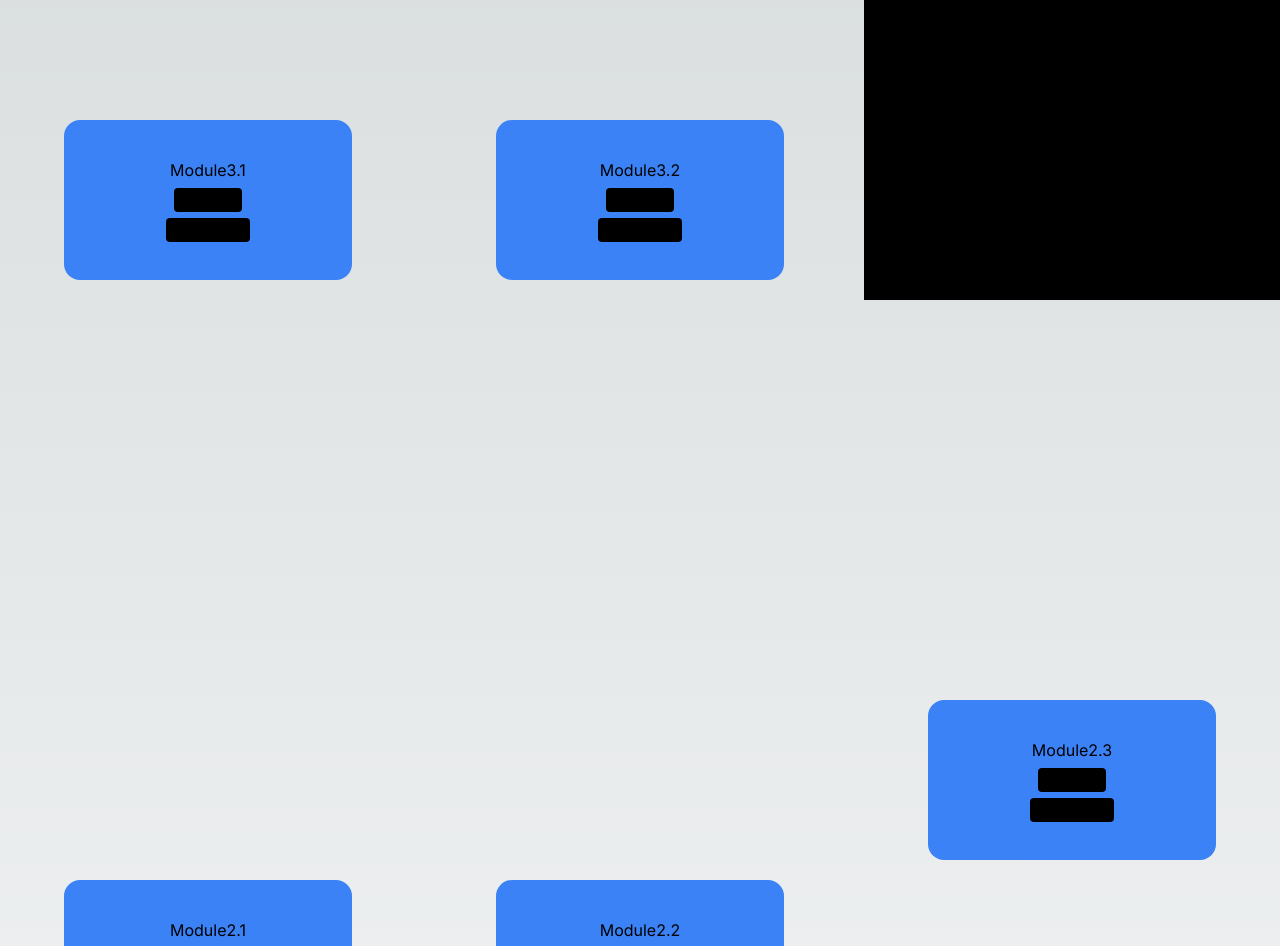
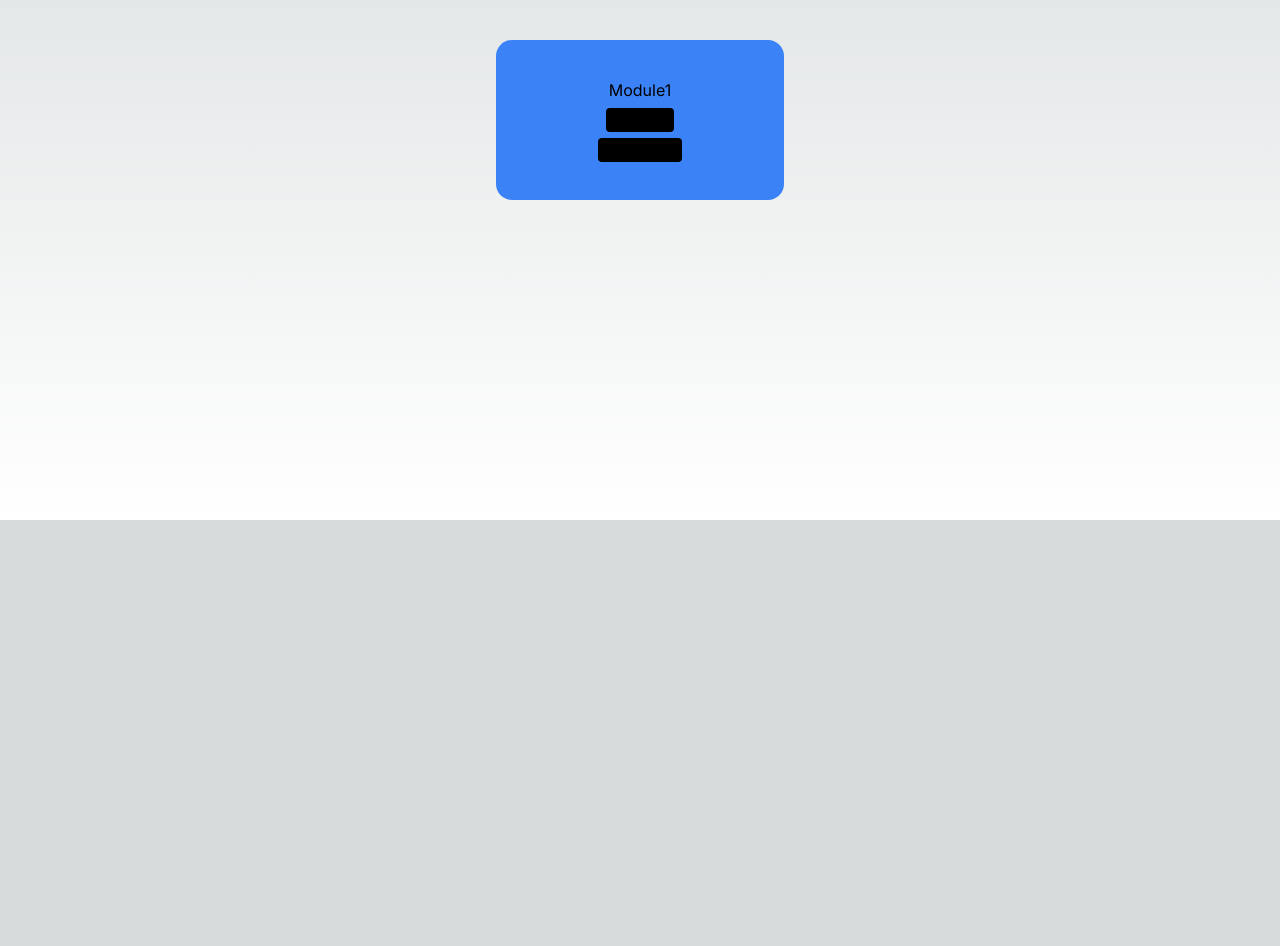
Before and after one commit to Hamhunter23/H2S, a Next.js app in the folder skillforage/: page /journey in a window 1280 px wide. Shown: the part 280-1226 px from the top of the page. After the commit the page ends 800 px from the top, so only its background shows below. Built offline with nearby package versions, Linux system fonts and the light colour scheme.

Commit message:
updated journey page and added minimal animations

```diff
--- /dev/null
+++ b/skillforage/app/journey/components/ChooseModule.tsx
@@ -0,0 +1,18 @@
+import React, {useEffect} from "react";
+
+interface ChooseModuleProps {
+    choose: () => void;
+}
+
+const ChooseModule:React.FC<ChooseModuleProps> = ({choose}) => {
+    return (
+        <div className="flex flex-col gap-1.5 items-center justify-center bg-red-500 rounded-2xl w-72 h-40 relative">
+            <button
+                className="bg-black rounded px-4 hover:bg-blue-700"
+                onClick={choose}
+            >Choose</button>
+        </div>
+    )
+}
+
+export default ChooseModule;
--- a/skillforage/app/journey/components/ContentBox.tsx
+++ b/skillforage/app/journey/components/ContentBox.tsx
@@ -1,5 +1,3 @@
-"use client";
-
 import React from "react";
 
 interface ContentBoxProps {
--- a/skillforage/app/journey/components/Modal.tsx
+++ b/skillforage/app/journey/components/Modal.tsx
@@ -1,4 +1,4 @@
-import React, {useEffect} from 'react';
+import React, { useEffect } from 'react';
 
 const Modal = ({ details }) => {
     useEffect(() => {
@@ -10,13 +10,13 @@ const Modal = ({ details }) => {
 
     return (
         <div className="w-full flex flex-col items-center justify-center">
-                <div className='fixed top-1/4 z-10 w-2/5 h-2/5 overflow-auto bg-blue-500 rounded-xl'>
-                    <div className="bg-red-500 my-10p mx-auto p-5 border-solid border-white w-4/5 max-w-xl rounded-xl shadow-custom">
-                        <span className="text-black float-right text-3xl font-bold hover:text-white hover:no-underline hover:cursor-pointer focus:text-white focus:no-underline focus:cursor-pointer close">&times;</span>
-                        <p id="details">No Details Found</p>
-                    </div>
+            <div className='fixed top-1/4 z-10 w-2/5 h-2/5 overflow-auto bg-blue-500 rounded-xl'>
+                <div className="bg-red-500 my-10p mx-auto p-5 border-solid border-white w-4/5 max-w-xl rounded-xl shadow-custom">
+                    <span className="text-black float-right text-3xl font-bold hover:text-white hover:no-underline hover:cursor-pointer focus:text-white focus:no-underline focus:cursor-pointer close">&times;</span>
+                    <p id="details">No Details Found</p>
                 </div>
             </div>
+        </div>
     );
 };
 
--- a/skillforage/app/journey/components/ModuleBox.tsx
+++ b/skillforage/app/journey/components/ModuleBox.tsx
@@ -1,24 +1,22 @@
-"use client";
-
 import React, { useRef, useState, useEffect } from "react";
 
 interface ModuleProps {
     name: String;
+    select: boolean;
     start: () => void;
     details: () => void;
+    selectHandle: () => void;
 }
 
-const Module: React.FC<ModuleProps> = ({ name, start, details }) => {
-
-
+const Module: React.FC<ModuleProps> = ({ name, select, start, selectHandle, details }) => {
     return (
-        <div className="flex flex-col gap-1.5 items-center justify-center bg-blue-500 rounded-2xl w-72 h-40 relative m-5 myModule">
+        <div className="flex flex-col gap-1.5 items-center justify-center bg-blue-500 rounded-2xl w-72 h-40 relative m-5">
             <p>{name}</p>
             <button
                 className="bg-black rounded px-4 hover:bg-blue-700"
-                onClick={start}
+                onClick={select ? selectHandle : start}
             >
-                Start
+                {select ? "Select": "Start"}
             </button>
             <button
                 className="bg-black rounded px-4 hover:bg-blue-700"
--- /dev/null
+++ b/skillforage/app/journey/components/OptionsModal.tsx
@@ -0,0 +1,43 @@
+import React, { useEffect } from "react";
+import { createRoot } from "react-dom/client";
+import Module from "./ModuleBox";
+
+interface OptionsModalProps {
+    options: string[];
+    modules: object[];
+    start: (moduleName: string) => void;
+    details: (details: string) => void;
+    selectHandle: (module: object) => void;
+}
+
+
+const OptionsModal: React.FC<OptionsModalProps> = ({ options, modules, start, details, selectHandle }) => {
+    const renderModule = (module: object, index) => {
+        return (
+            <Module key={index} select={true} name={module.moduleName} selectHandle={() => selectHandle(module)} start={() => start(module.moduleName)} details={() => details(module.details)} />
+        );
+    };
+
+    useEffect(() => {
+        const optionElement = document.getElementById("options");
+        if (optionElement) {
+            const root = createRoot(optionElement);
+            const renderedModules = options.map((option,_) => {
+                const selectedModule = modules.find((module) => module.moduleName === option);
+                return renderModule(selectedModule,_);
+            });
+            root.render(<>{renderedModules}</>);
+        }
+    }, [options]);
+
+    return (
+        <div className="w-full flex flex-col items-center justify-center">
+            <div className="fixed top-1/4 z-10 w-3/5 h-3/5 overflow-auto bg-green-500 rounded-xl">
+                <span className="text-black float-right text-3xl font-bold hover:text-white hover:no-underline hover:cursor-pointer focus:text-white focus:no-underline focus:cursor-pointer close">&times;</span>
+                <div id="options" className="flex flex-wrap w-full justify-center"></div>
+            </div>
+        </div>
+    );
+};
+
+export default OptionsModal;
--- a/skillforage/app/journey/journey_style.css
+++ b/skillforage/app/journey/journey_style.css
@@ -3,8 +3,13 @@
 @tailwind utilities;
 
 :root{
-    --column-width: 0px;
     --column-height: 0px;
+}
+
+.journey-container {
+    height: 100vh;
+    overflow-y: auto;
+    scroll-behavior: smooth;
 }
 
 .grid-container {
@@ -15,15 +20,7 @@
     position: relative;
 }
 
-.horizontal{
-    @apply relative m-0;
-}
-
-.vertical {
-    @apply relative m-0;
-}
-
-.vertical::before{
+/* .vertical::before{
     content: '';
     position: absolute;
     width: 2px;
@@ -32,24 +29,24 @@
     z-index: -1;
     left: 50%;
     transform: translateX(-50%);
-}
+} */
 
-.horizontal::before{
-    content: '';
-    position: absolute;
-    width: calc(2*(var(--column-width)) + 2rem);
-    height: 2px;
-    background-color: #d1d5db;
-    transform: translateY(-50%);
-}
+@keyframes slideIn {
+    from {
+      transform: translateY(100%);
+      opacity: 0;
+    }
+    to {
+      transform: translateY(0);
+      opacity: 1;
+    }
+  }
 
-.container-content {
-    opacity: 0;
-    transform: translateY(40px);
-    transition: opacity 0.5s ease, transform 0.5s ease;
-}
+  .container-content {
+    animation-duration: 0.8s;
+    animation-fill-mode: both;
+  }
 
-.container-content.visible {
-    opacity: 1;
-    transform: translateY(0);
-}
+  .container-content.visible {
+    animation-name: slideIn;
+  }
--- a/skillforage/app/journey/page.tsx
+++ b/skillforage/app/journey/page.tsx
@@ -1,115 +1,131 @@
 "use client";
 
-import React, { useEffect, useState } from "react";
+import React, { useEffect, useState, useRef } from "react";
 import Modal from './components/Modal'
 import Module from './components/ModuleBox';
 import Content from './components/ContentBox';
+import ChooseModule from './components/ChooseModule';
+import OptionsModal from "./components/OptionsModal";
 import './journey_style.css';
 
 
 const modules = [
     {
         moduleName: "Module1",
-        multiple: true,
         details: "This is Module1",
         content: ["Content1", "Content2", "Content3", "Content4"],
-        column: 1,
-        row: -1,
+        nextModule: "Module2",
+        options: ["Option1", "Option2", "Option3", "Option4"],
     },
     {
-        moduleName: "Module2.1",
-        multiple: true,
+        moduleName: "Module2",
         details: "This is Module2.1",
-        content: ["Content1", "Content2", "Content3"],
-        column: 1,
-        row: -2,
+        content: ["Content1", "Content2", "Content3", "Content4"],
+        nextModule: "Module3",
+        options: ["Option1", "Option2"],
     },
     {
-        moduleName: "Module2.2",
-        multiple: false,
+        moduleName: "Module3",
         details: "This is Module2.2",
         content: ["Content1", "Content2", "Content3"],
-        column: 2,
-        row: -2,
+        nextModule: "Module3",
+        options: ["Option1", "Option2", "Option3"],
     },
     {
-        moduleName: "Module2.3",
-        multiple: false,
-        details: "This is Module2.3",
-        content: ["Content1", "Content2"],
-        column: 3,
-        row: -2,
+        moduleName: "Option1",
+        details: "This is Option1",
+        content: ["Content1", "Content2", "Content3"],
+        nextModule: "",
+        options: [],
     },
     {
-        moduleName: "Module3.1",
-        multiple: false,
-        details: "This is Module3.1",
-        content: ["Content1", "Content2"],
-        column: 1,
-        row: -3,
+        moduleName: "Option2",
+        details: "This is Option2",
+        content: ["Content1", "Content2", "Content3"],
+        nextModule: "",
+        options: [],
     },
     {
-        moduleName: "Module3.2",
-        multiple: false,
-        details: "This is Module3.2",
-        content: ["Content1", "Content2"],
-        column: 2,
-        row: -3,
+        moduleName: "Option3",
+        details: "This is Option3",
+        content: ["Content1", "Content2", "Content3"],
+        nextModule: "",
+        options: [],
     },
+    {
+        moduleName: "Option4",
+        details: "This is Option4",
+        content: ["Content1", "Content2", "Content3"],
+        nextModule: "",
+        options: [],
+    }
 ]
+
 
 const Journey = () => {
     const [isModalVisible, setIsModalVisible] = useState(false);
+    const [detailState, setDetails] = useState('');
     const [visibleStates, setVisibleStates] = useState({});
-    const [detailState, setDetails] = useState('');
+    const [isOptionsModalVisible, setIsOptionsModalVisible] = useState(false);
+    const [optionsState, setOptionsState] = useState([]);
+    const [renderedModules, setRenderedModules] = useState([modules[0]]);
+
+    const moduleContainerRef = useRef(null);
 
     const start = (moduleName) => {
         setVisibleStates((prevStates) => ({
             ...prevStates,
             [moduleName]: true
         }));
+        setTimeout(() => {
+            document.getElementById(moduleName)?.scrollIntoView({ behavior: 'smooth', block: 'end' });
+        }, 1050);
     };
 
     const details = (details) => {
-        setDetails(details);
+        setDetails(details || "No Details Found!");
         setIsModalVisible(true);
     };
 
     const closeModal = () => {
         setIsModalVisible(false);
+        setIsOptionsModalVisible(false);
+    };
+
+    const choose = (options) => {
+        setOptionsState(options);
+        setIsOptionsModalVisible(true);
+    };
+
+    const moduleSelectHandle = (module) => {
+        closeModal();
+        setRenderedModules(prevModules => [...prevModules, module]);
     };
 
     const learn = () => {
         alert('Learning the Module!');
     }
 
-    const renderModules = (modules) => {
-        return modules.map((module) => (
-            <div key={module.moduleName} className="flex flex-col items-center relative pathway" style={{ gridColumn: module.column, gridRow: module.row }}>
-                {/* {module.multiple && <div className="horizontal"></div>} */}
-                <div className={`container-content ${visibleStates[module.moduleName] ? 'visible' : ''}`}>
-                    {/* <div className="vertical"></div> */}
-                    {module.content.map((content, i) => (
-                        <Content key={i} title={content} learn={learn} />
-                    ))}
-                </div>
-                <Module name={module.moduleName} start={() => start(module.moduleName)} details={() => details(module.details)} />
-            </div>
-        ));
-    };
+    const renderModules = (module) => (
+        <div key={module.moduleName} id={module.moduleName} className="flex flex-col items-center relative pathway">
+            {visibleStates[module.moduleName] && <div className={`container-content flex flex-col-reverse items-center ${visibleStates[module.moduleName] ? 'visible' : ''}`}>
+                {module.content.map((content, i) => (
+                    <Content key={i} title={content} learn={learn} />
+                ))}
+                <ChooseModule choose={() => choose(module.options)} />
+            </div>}
+            <Module
+                name={module.moduleName}
+                select={false}
+                start={() => start(module.moduleName)}
+                details={() => details(module.details)}
+                selectHandle={() => { }}
+            />
+        </div>
+    );
 
     useEffect(() => {
-        const columnElement = document.getElementsByClassName("pathway")[0] as HTMLElement;
-        const columnWidth = columnElement.getBoundingClientRect().width;
-        const columnHeight = columnElement.getBoundingClientRect().height;
-
-        const root = document.documentElement;
-        root.style.setProperty('--column-width', `${columnWidth}px`);
-        root.style.setProperty('--column-height', `${columnHeight}px`);
-    }, []);
-
-    useEffect(() => {
-        const span = document.getElementsByClassName("close")[0] as HTMLElement;
+        const span = document.querySelector(".close");
         if (span) {
             span.onclick = closeModal;
         }
@@ -118,15 +134,29 @@ const Journey = () => {
                 span.onclick = null;
             }
         };
-    }, [isModalVisible]);
+    }, [isModalVisible, isOptionsModalVisible]);
 
+    // useEffect(() => {
+    //     const columnElement = document.getElementsByClassName("pathway")[0] as HTMLElement;
+    //     const columnHeight = columnElement.getBoundingClientRect().height;
+    //     const root = document.documentElement;
+    //     root.style.setProperty('--column-height', `${columnHeight}px`);
+    // }, []);
 
     return (
-        <div>
+        <div className="journey-container" style={{ height: '100vh', overflowY: 'auto' }}>
+            {isOptionsModalVisible && (
+                <OptionsModal
+                    options={optionsState}
+                    modules={modules}
+                    start={start}
+                    details={details}
+                    selectHandle={moduleSelectHandle}
+                />
+            )}
             {isModalVisible && <Modal details={detailState} />}
-            <div className="grid-container">
-                {renderModules(modules)}
-                <div className="relative bg-black"></div>
+            <div id="module-container" ref={moduleContainerRef} className="flex flex-col-reverse items-center justify-center relative min-h-full py-8">
+                {renderedModules.map(renderModules)}
             </div>
         </div>
     );
```
